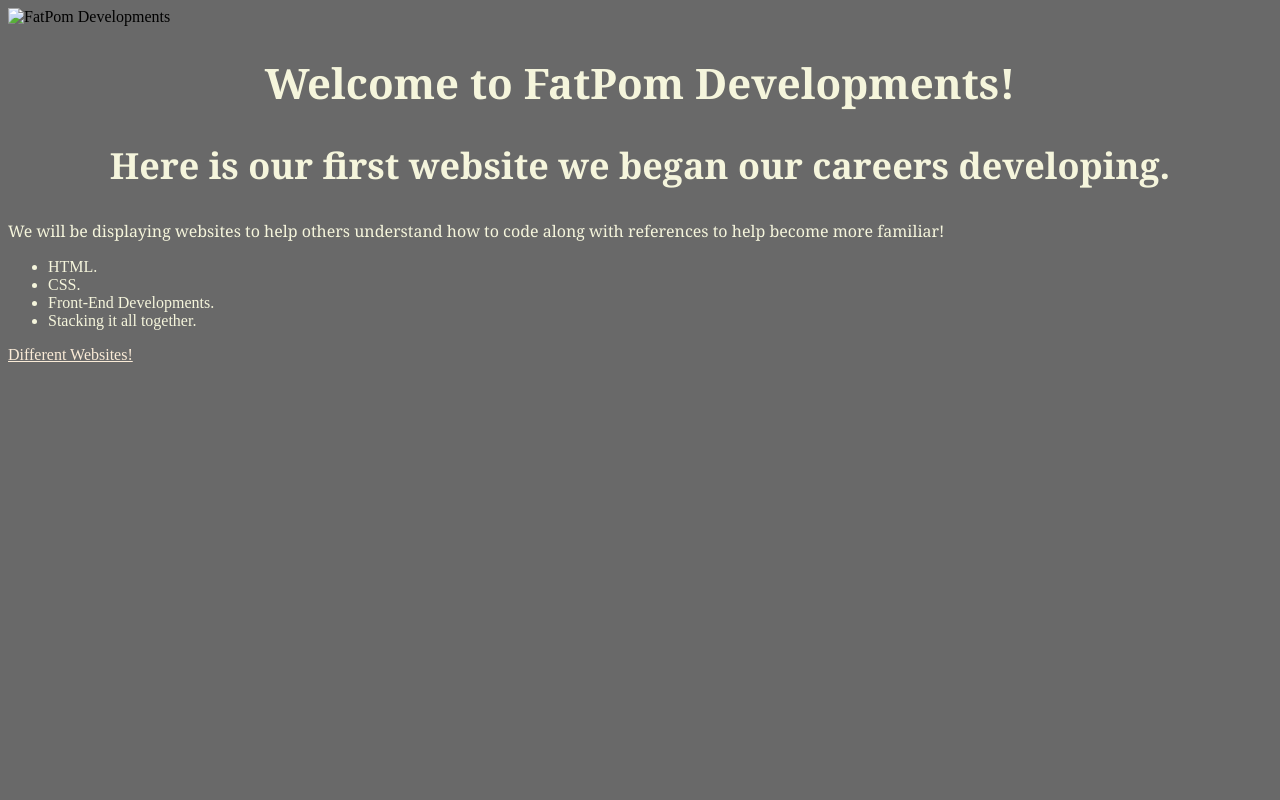
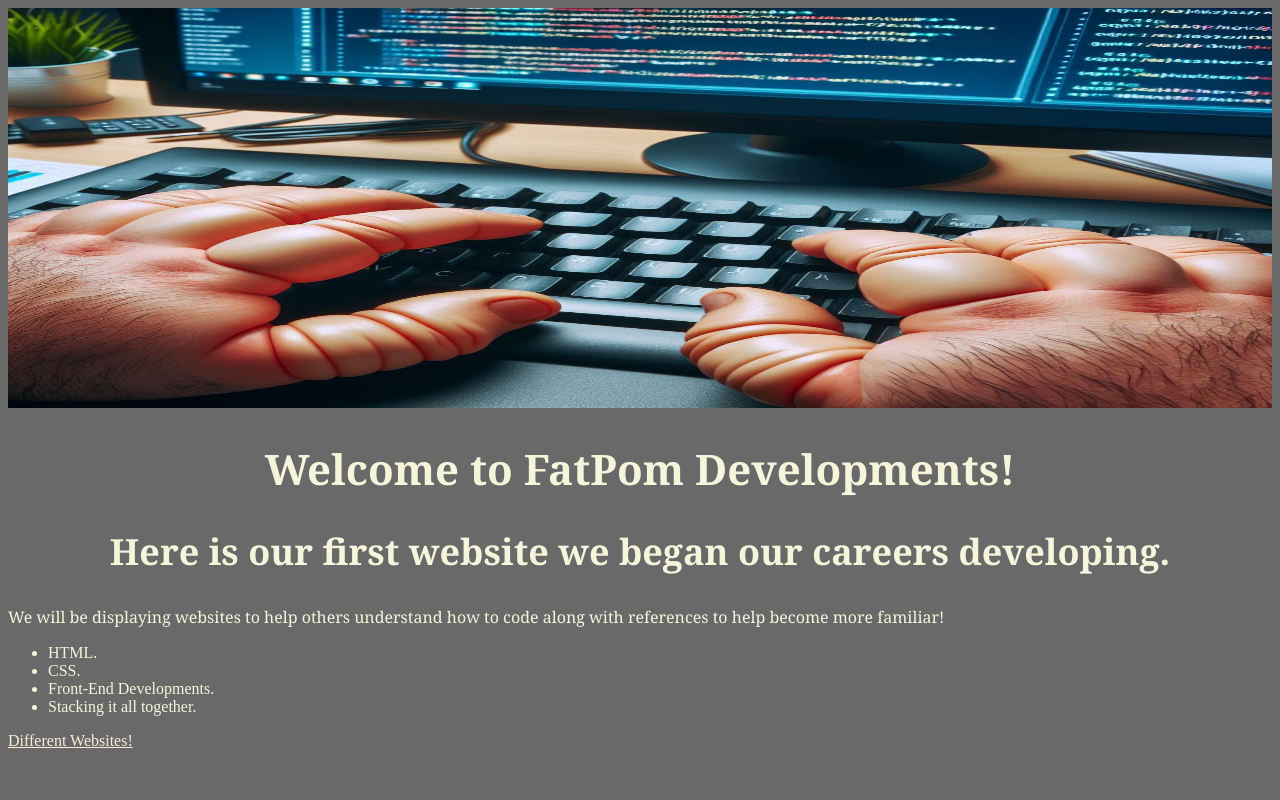
Before and after one commit to Pomber2/FatPom, a plain HTML site: page index.html in a window 1280 px wide. Shown: the top 800 px of the page. Drawn offline with Linux system fonts and the light colour scheme; files that its build step writes are made by us from their sources.

Commit message:
more updates

```diff
--- a/index.html
+++ b/index.html
@@ -7,10 +7,14 @@
     <link rel="stylesheet" type="text/css" href="Resources/Style.css">
 </head>
 
+<!--Header-->
+<header>
+    <img src="media/MicrosoftTeams-image.png" (1).png alt="FatPom Developments" height="400" width="100%">
+</header>
+
 <!-- BODY -->
+<body>
 
-<body>
-    <img src="media/MicrosoftTeams-image (1).png" alt="FatPom Developments" height="400" width="100%">
     <h1>Welcome to FatPom Developments!</h1>
     <h2>Here is our first website we began our careers developing.</h2>
     <p>We will be displaying websites to help others understand how to code along with references to help become more familiar!</p>
```
Also changed, not shown: media/MicrosoftTeams-image.png (added), media/MicrosoftTeams-image_1.png (added).
